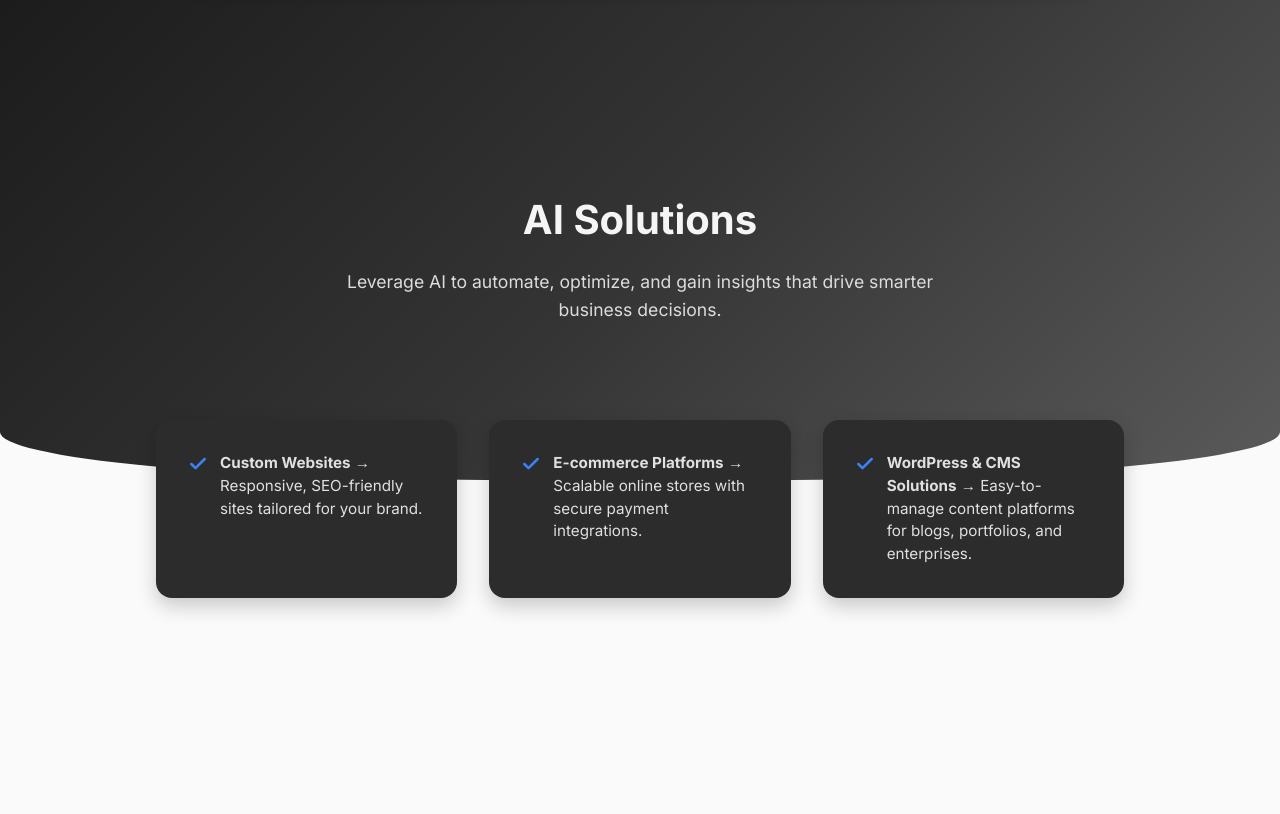
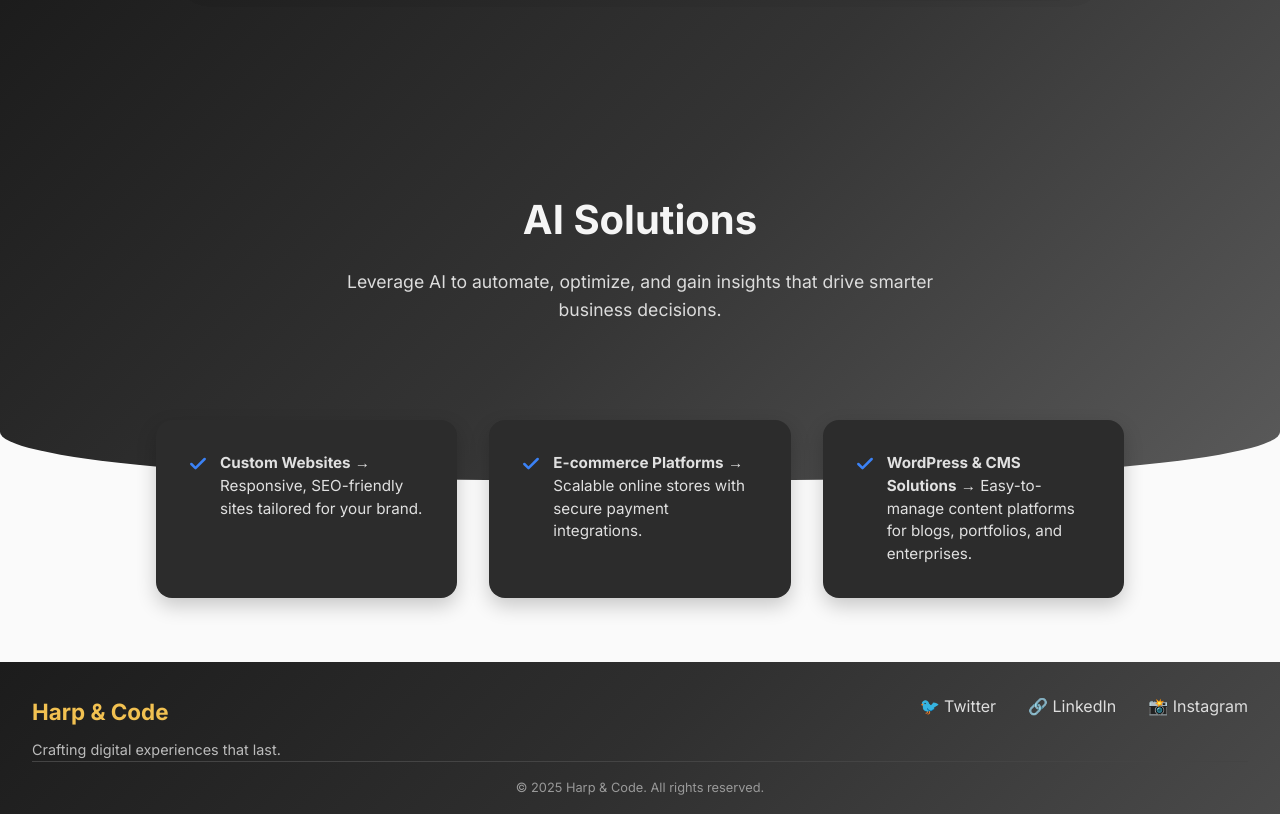
Before and after one commit to dlata29/Pension, a React (Vite) app: page /products/ai-solutions in a window 1280 px wide. Built offline with nearby package versions, Linux system fonts and the light colour scheme.

Commit message:
added footer

```diff
--- a/src/App.jsx
+++ b/src/App.jsx
@@ -7,7 +7,7 @@ import Products from "./components/Products";
 import WebDevelopment from "./components/WebDevelopment";
 import AppDevelopment from "./components/AppDevelopment";
 import AISolutions from "./components/AISolutions";
-
+import Footer from "./components/Footer";
 export default function App() {
   const [isNavbarVisible, setNavbarVisible] = useState(false);
   const productsSectionRef = useRef(null);
@@ -65,6 +65,7 @@ export default function App() {
           <Route path="/products/ai-solutions" element={<AISolutions />} />
         </Routes>
       </div>
+      <Footer />
     </Router>
   );
 }
--- /dev/null
+++ b/src/CSS/Footer.css
@@ -0,0 +1,47 @@
+.footer {
+  background: linear-gradient(135deg, #1c1c1c, #2f2f2f, #4a4a4a);
+  color: #eee;
+  padding: 2rem 2rem 1rem;
+  margin-top: 4rem;
+}
+
+.footer-brand {
+  float: left;
+}
+
+.footer-brand h3 {
+  font-size: 1.4rem;
+  margin-bottom: 0.5rem;
+  color: #f2c151;
+}
+
+.footer-brand p {
+  font-size: 0.9rem;
+  color: #bbb;
+}
+
+.footer-socials {
+  float: right;
+}
+
+.footer-socials a {
+  margin-left: 2rem;
+  font-size: 1rem;
+  color: #ddd;
+  text-decoration: none;
+  transition: color 0.3s ease;
+}
+
+.footer-socials a:hover {
+  color: #f2c151;
+}
+
+.footer-bottom {
+  clear: both;
+  text-align: center;
+  font-size: 0.8rem;
+  color: #999;
+  border-top: 1px solid #444;
+  padding-top: 1rem;
+  margin-top: 2rem;
+}
--- /dev/null
+++ b/src/components/Footer.jsx
@@ -0,0 +1,28 @@
+import React from "react";
+import "../css/Footer.css";
+
+export default function Footer() {
+  return (
+    <footer className="footer">
+      {/* Logo / Brand */}
+      <div className="footer-brand">
+        <h3>Harp & Code</h3>
+        <p>Crafting digital experiences that last.</p>
+      </div>
+      <div className="footer-socials">
+        <a href="#" aria-label="Twitter">
+          🐦 Twitter
+        </a>
+        <a href="#" aria-label="LinkedIn">
+          🔗 LinkedIn
+        </a>
+        <a href="#" aria-label="Instagram">
+          📸 Instagram
+        </a>
+      </div>
+      <div className="footer-bottom">
+        <p>© {new Date().getFullYear()} Harp & Code. All rights reserved.</p>
+      </div>
+    </footer>
+  );
+}
```
